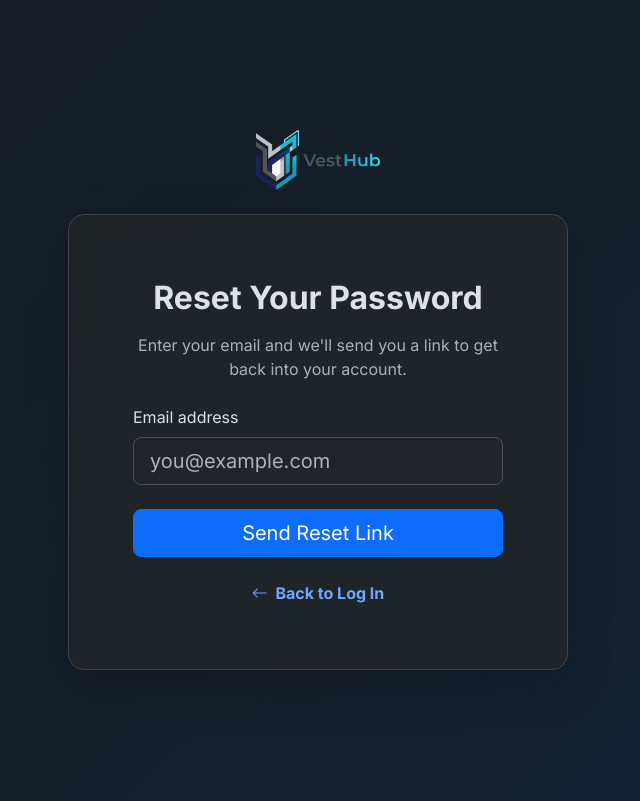
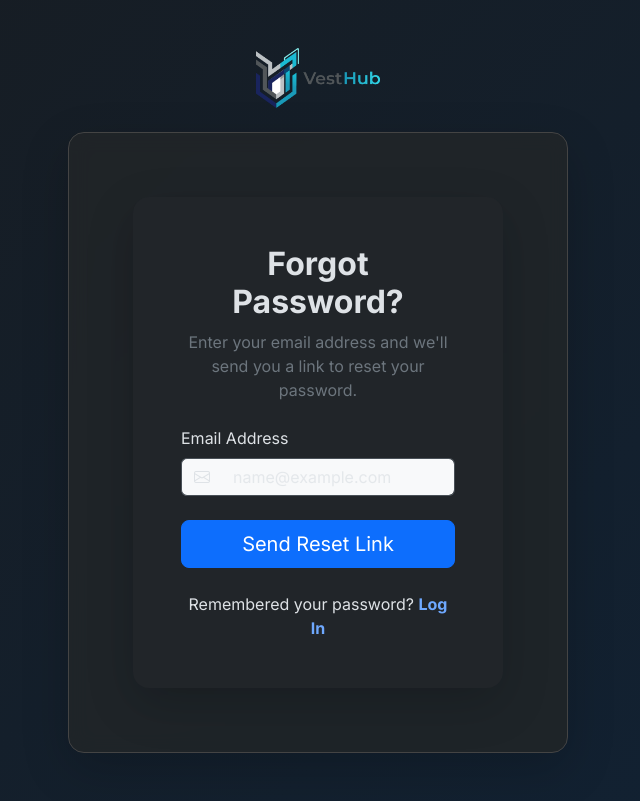
Before and after one commit to pdrm55/vesthub, a Flask app: page /forgot-password in a window 1280 px wide. Shown: the whole page, without its empty margins (322-962 px from the left). Before the commit the page ends 670 px from the top, so only its background shows below. Run offline with Flask 3, Linux system fonts and the light colour scheme; some libraries are stand-ins or nearby versions.

Commit message:
forget password

```diff
--- a/routes/auth.py
+++ b/routes/auth.py
@@ -1,22 +1,22 @@
 import random
 import string
 import pyotp
-from flask import Blueprint, render_template, redirect, url_for, flash, request, session
+from flask import Blueprint, render_template, redirect, url_for, flash, request, session, current_app
 from flask_login import login_user, logout_user, login_required, current_user
 from werkzeug.security import generate_password_hash, check_password_hash
+from itsdangerous import URLSafeTimedSerializer, SignatureExpired, BadSignature
 from extensions import db
 from models import User, Role
 from utils import is_strong_password, generate_referral_code, send_system_email, log_admin_activity
 
 auth_bp = Blueprint('auth', __name__)
 
+# --- Helper for Password Reset Token ---
+def get_serializer():
+    return URLSafeTimedSerializer(current_app.config['SECRET_KEY'])
+
 @auth_bp.route('/login', methods=['GET', 'POST'])
 def login():
-    """
-    Handles user login.
-    - Redirects authenticated users to the dashboard.
-    - On POST, validates credentials, checks for email verification and 2FA, then logs the user in.
-    """
     if current_user.is_authenticated:
         return redirect(url_for('user.dashboard'))
 
@@ -26,23 +26,17 @@ def login():
         user = User.query.filter_by(email=email).first()
 
         if user and check_password_hash(user.password, password):
-            # 1. Check email verification
-            # If the user's email is not verified, redirect them to the verification page.
             if not user.is_email_verified:
                 session['unverified_user_id'] = user.id
                 return redirect(url_for('auth.verify_email'))
 
-            # 2. Check 2FA
-            # If 2FA is enabled, redirect to the 2FA verification page.
             if user.is_2fa_enabled:
                 session['2fa_user_id'] = user.id
                 return redirect(url_for('auth.verify_2fa_login'))
 
-            # If all checks pass, log the user in.
             login_user(user)
             log_admin_activity('Login', 'User logged in via standard form')
 
-            # Redirect admins to the admin dashboard, others to the user dashboard.
             if user.role.name == 'Admin' or user.role.permissions:
                 return redirect(url_for('admin.dashboard'))
             return redirect(url_for('user.dashboard'))
@@ -53,11 +47,6 @@ def login():
 
 @auth_bp.route('/signup', methods=['GET', 'POST'])
 def signup():
-    """
-    Handles user registration.
-    - Redirects authenticated users to the dashboard.
-    - On POST, validates user input, creates a new user, and sends a verification email.
-    """
     if current_user.is_authenticated:
         return redirect(url_for('user.dashboard'))
 
@@ -68,7 +57,6 @@ def signup():
         first_name = request.form.get('first_name')
         last_name = request.form.get('last_name')
 
-        # Validation checks
         if User.query.filter_by(email=email).first():
             flash('Email already exists.', 'warning')
             return redirect(url_for('auth.signup'))
@@ -81,22 +69,17 @@ def signup():
             flash('Password is too weak. (Must include uppercase, number, and special character)', 'danger')
             return redirect(url_for('auth.signup'))
 
-        # Assign the default 'Investor' role to the new user.
         role_investor = Role.query.filter_by(name='Investor').first()
-        if not role_investor:
-            role_investor = None
+        if not role_investor: role_investor = None
 
         ver_code = ''.join(random.choices(string.digits, k=6))
 
-        # Handle referral code from form input or session.
         ref_code = request.form.get('referral_code') or session.get('ref_code')
         referrer_id = None
         if ref_code:
             ref_user = User.query.filter_by(referral_code=ref_code).first()
-            if ref_user:
-                referrer_id = ref_user.id
+            if ref_user: referrer_id = ref_user.id
 
-        # Create a new User object.
         new_user = User(
             email=email,
             password=generate_password_hash(password, method='pbkdf2:sha256'),
@@ -110,11 +93,9 @@ def signup():
             email_verification_code=ver_code
         )
 
-        # Add user to the database and send verification email.
         db.session.add(new_user)
         db.session.commit()
 
-        # Store user ID in session to proceed with email verification.
         send_system_email("Verify Account", email, f"Your Code: {ver_code}")
         session['unverified_user_id'] = new_user.id
         return redirect(url_for('auth.verify_email'))
@@ -123,11 +104,6 @@ def signup():
 
 @auth_bp.route('/verify-email', methods=['GET', 'POST'])
 def verify_email():
-    """
-    Handles email verification using a 6-digit code.
-    - Requires 'unverified_user_id' in the session.
-    - On POST, validates the code, marks the user as verified, and logs them in.
-    """
     if 'unverified_user_id' not in session:
         return redirect(url_for('auth.login'))
 
@@ -145,11 +121,6 @@ def verify_email():
 
 @auth_bp.route('/verify-2fa-login', methods=['GET', 'POST'])
 def verify_2fa_login():
-    """
-    Handles 2FA verification during login.
-    - Requires '2fa_user_id' in the session.
-    - On POST, validates the TOTP code and logs the user in.
-    """
     if '2fa_user_id' not in session:
         return redirect(url_for('auth.login'))
 
@@ -167,12 +138,71 @@ def verify_2fa_login():
 @auth_bp.route('/logout')
 @login_required
 def logout():
-    """Logs the current user out."""
     logout_user()
     flash('You have been logged out successfully.', 'info')
     return redirect(url_for('auth.login'))
 
-@auth_bp.route('/forgot-password')
+# --- Password Reset Logic (Added) ---
+
+@auth_bp.route('/forgot-password', methods=['GET', 'POST'])
 def forgot_password():
-    """Renders the 'Forgot Password' page (functionality to be implemented)."""
+    if request.method == 'POST':
+        email = request.form.get('email')
+        user = User.query.filter_by(email=email).first()
+
+        # ما حتی اگر ایمیل پیدا نشود، پیام موفقیت نشان می‌دهیم تا هکرها نتوانند ایمیل‌ها را چک کنند
+        if user:
+            s = get_serializer()
+            # ایجاد توکن امن با ایمیل کاربر
+            token = s.dumps(user.email, salt='password-reset-salt')
+
+            # ساخت لینک بازیابی (آدرس کامل دامین)
+            reset_link = url_for('auth.reset_password', token=token, _external=True)
+
+            # ارسال ایمیل
+            email_body = f"""
+            <p>You requested a password reset for your VestHub account.</p>
+            <p>Click the link below to reset your password (valid for 1 hour):</p>
+            <a href="{reset_link}" style="background:#0d6efd;color:white;padding:10px 20px;text-decoration:none;border-radius:5px;">Reset Password</a>
+            <p>If you did not request this, please ignore this email.</p>
+            """
+            send_system_email("Password Reset Request", user.email, email_body)
+
+        flash('If an account with that email exists, we have sent a password reset link.', 'info')
+        return redirect(url_for('auth.login'))
+
     return render_template('forgot-password.html')
+
+@auth_bp.route('/reset-password/<token>', methods=['GET', 'POST'])
+def reset_password(token):
+    s = get_serializer()
+    try:
+        # توکن فقط برای ۱ ساعت (۳۶۰۰ ثانیه) معتبر است
+        email = s.loads(token, salt='password-reset-salt', max_age=3600)
+    except SignatureExpired:
+        flash('The reset link has expired.', 'danger')
+        return redirect(url_for('auth.forgot_password'))
+    except BadSignature:
+        flash('Invalid reset link.', 'danger')
+        return redirect(url_for('auth.forgot_password'))
+
+    if request.method == 'POST':
+        password = request.form.get('password')
+        confirm_password = request.form.get('confirm_password')
+
+        if password != confirm_password:
+            flash('Passwords do not match.', 'danger')
+            return render_template('reset_password.html', token=token)
+
+        if not is_strong_password(password):
+            flash('Password is too weak.', 'danger')
+            return render_template('reset_password.html', token=token)
+
+        user = User.query.filter_by(email=email).first()
+        if user:
+            user.password = generate_password_hash(password, method='pbkdf2:sha256')
+            db.session.commit()
+            flash('Your password has been updated! Please log in.', 'success')
+            return redirect(url_for('auth.login'))
+
+    return render_template('reset_password.html', token=token)
--- a/templates/forgot-password.html
+++ b/templates/forgot-password.html
@@ -1,28 +1,34 @@
 {% extends 'auth_layout.html' %}
 
-{% block title %}Reset Password - VestHub{% endblock %}
+{% block title %}Forgot Password - VestHub{% endblock %}
 
 {% block content %}
-    <h2 class="text-center fw-bold mb-3">Reset Your Password</h2>
-    <p class="text-center text-body-secondary mb-4">
-        Enter your email and we'll send you a link to get back into your account.
-    </p>
+<div class="card shadow-lg border-0 rounded-4">
+    <div class="card-body p-5">
+        <div class="text-center mb-4">
+            <h2 class="fw-bold">Forgot Password?</h2>
+            <p class="text-secondary">Enter your email address and we'll send you a link to reset your password.</p>
+        </div>
 
-    <!-- Form -->
-    <form>
-        <div class="mb-3">
-            <label for="email" class="form-label">Email address</label>
-            <input type="email" class="form-control form-control-lg" id="email" placeholder="you@example.com" required>
+        <form method="POST" action="{{ url_for('auth.forgot_password') }}">
+            <input type="hidden" name="csrf_token" value="{{ csrf_token() }}">
+
+            <div class="mb-4">
+                <label for="email" class="form-label">Email Address</label>
+                <div class="input-group">
+                    <span class="input-group-text bg-light border-end-0"><i class="bi bi-envelope"></i></span>
+                    <input type="email" class="form-control bg-light border-start-0" id="email" name="email" placeholder="name@example.com" required>
+                </div>
+            </div>
+
+            <div class="d-grid gap-2">
+                <button type="submit" class="btn btn-primary btn-lg">Send Reset Link</button>
+            </div>
+        </form>
+
+        <div class="text-center mt-4">
+            <p class="mb-0">Remembered your password? <a href="{{ url_for('auth.login') }}" class="text-decoration-none fw-semibold">Log In</a></p>
         </div>
-        <div class="d-grid mt-4">
-            <button type="submit" class="btn btn-primary btn-lg">Send Reset Link</button>
-        </div>
-    </form>
-
-    <!-- Back to Log In Link -->
-    <p class="text-center mt-4 mb-0">
-        <a href="{{ url_for('auth.login') }}" class="fw-semibold text-decoration-none">
-            <i class="bi bi-arrow-left me-1"></i> Back to Log In
-        </a>
-    </p>
+    </div>
+</div>
 {% endblock %}
```
Also changed, not shown: templates/reset_password.html (added, +39 -0 lines).
